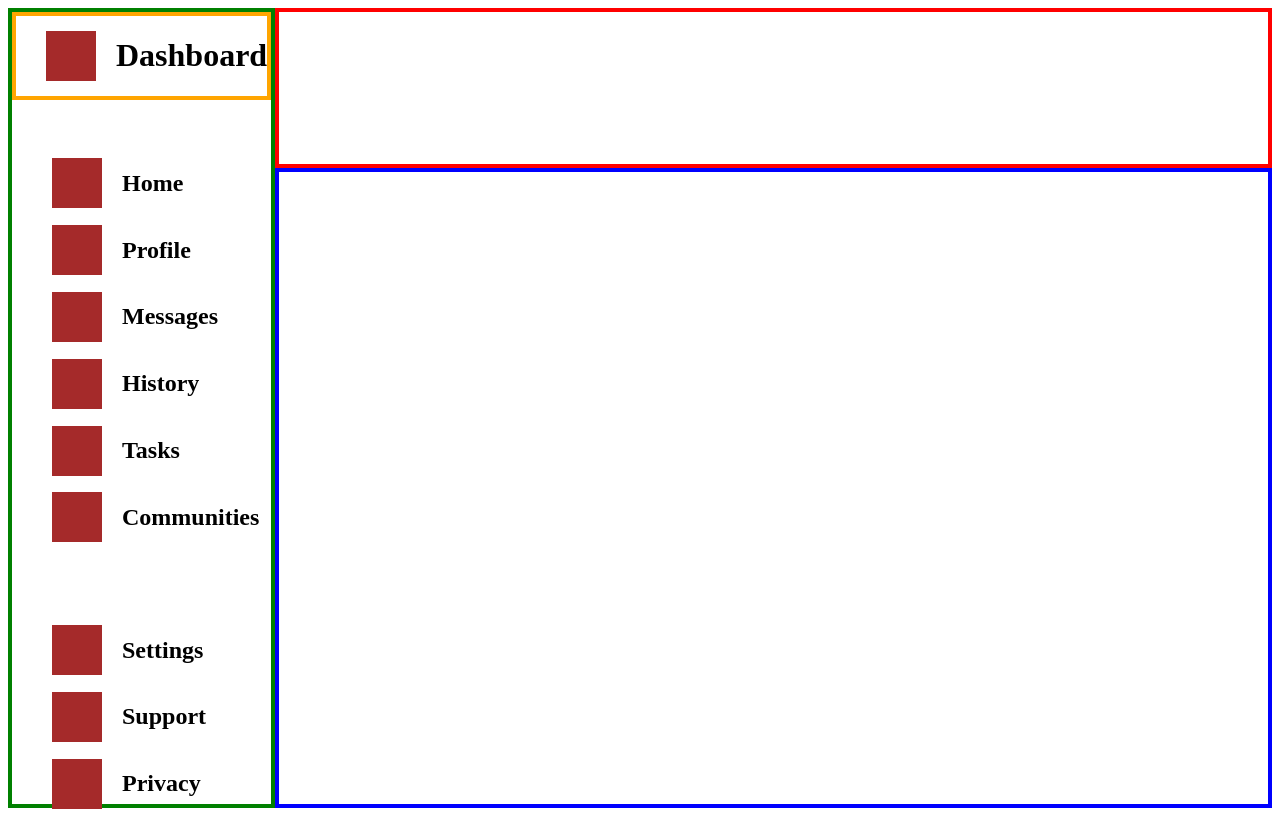
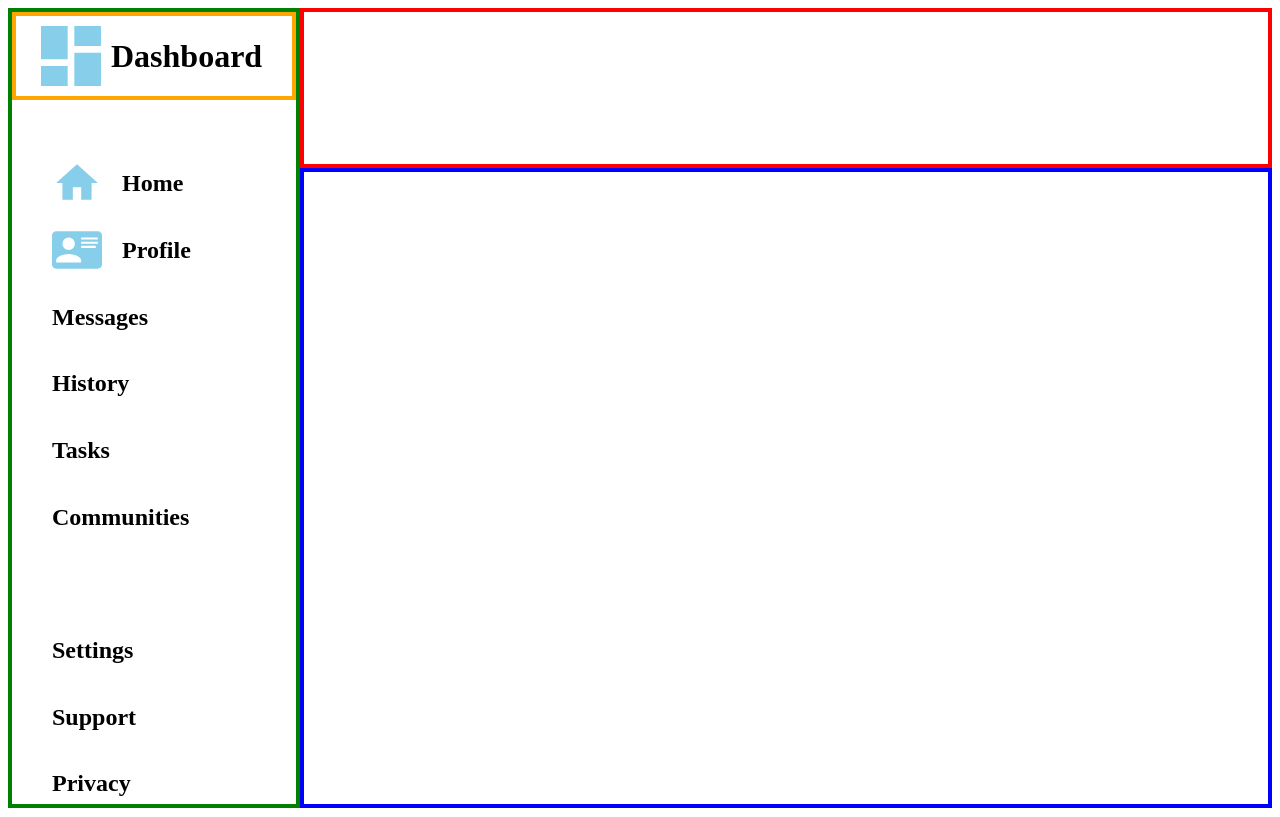
Before and after one commit to firepeashooter/admin-dashboard, a plain HTML site: page index.html in a window 1280 px wide. Drawn offline with Linux system fonts and the light colour scheme.

Commit message:
Add Inline SVGs for color options

```diff
--- a/index.html
+++ b/index.html
@@ -18,20 +18,19 @@
         <div class="sidebar">
 
             <div class="logo">
-                <div class="image">
-
-                </div>
+                <svg class="dash" xmlns="http://www.w3.org/2000/svg" viewBox="0 0 24 24"><title>view-dashboard</title><path fill="currentColor" d="M13,3V9H21V3M13,21H21V11H13M3,21H11V15H3M3,13H11V3H3V13Z" /></svg>
 
                 <h1>Dashboard</h1>
             </div>
 
             <ul class="navigation">
+
                 <li>
-                    <div class="item"></div>
+                    <svg class="icon" xmlns="http://www.w3.org/2000/svg" viewBox="0 0 24 24"><title>home</title><path fill="currentColor" d="M10,20V14H14V20H19V12H22L12,3L2,12H5V20H10Z" /></svg>
                     <h2>Home</h2>
                 </li>
                 <li>
-                    <div class="item"></div>
+                    <svg class="icon" xmlns="http://www.w3.org/2000/svg" viewBox="0 0 24 24"><title>card-account-details</title><path fill="currentColor" d="M2,3H22C23.05,3 24,3.95 24,5V19C24,20.05 23.05,21 22,21H2C0.95,21 0,20.05 0,19V5C0,3.95 0.95,3 2,3M14,6V7H22V6H14M14,8V9H21.5L22,9V8H14M14,10V11H21V10H14M8,13.91C6,13.91 2,15 2,17V18H14V17C14,15 10,13.91 8,13.91M8,6A3,3 0 0,0 5,9A3,3 0 0,0 8,12A3,3 0 0,0 11,9A3,3 0 0,0 8,6Z" /></svg>
                     <h2>Profile</h2>
                 </li>
                 <li>
--- a/styles.css
+++ b/styles.css
@@ -29,18 +29,27 @@ li{
 }
 
 .logo{
-    padding-left: 30px;
+    padding-right: 30px;
+    padding-left: 15px;
     display: flex;
     align-items: center;
     border:4px solid orange;
 }
 
-.item, .image{
+
+.icon{
     width: 50px;
     height: 50px;
     margin-right: 20px;
-    background-color: brown;
+    color:skyblue;
 }
+
+.dash{
+    width:80px;
+    height: 80px;
+    color:skyblue;
+}
+
 
 .navigation, .settings{
     margin-top: 50px;
```
